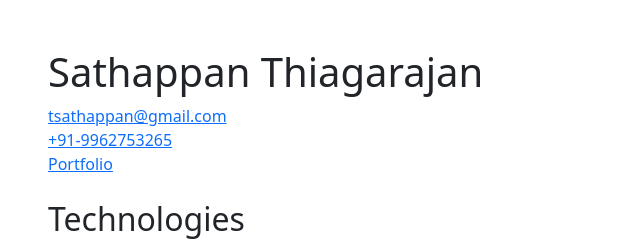
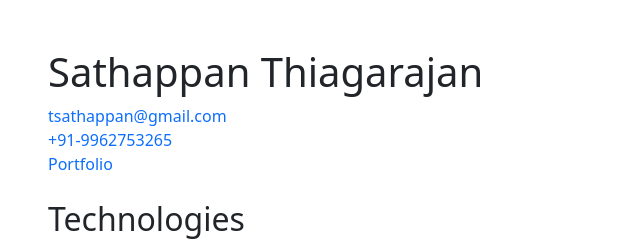
Before and after one commit to mattyonice/resres, a plain HTML site: page index.html in a window 1280 px wide. Shown: the top 241 px of the page, 0-640 px from the left. Drawn offline with nearby package versions, Linux system fonts and the light colour scheme.

Commit message:
url hover underlinings

```diff
--- a/styles.css
+++ b/styles.css
@@ -11,6 +11,16 @@
     color: white;
 }
 
+
+a {
+    text-decoration: none;
+}
+
+a:hover {
+    /* color: lightblue; */
+    text-decoration: underline;
+}
+
 .flip {
     display: inline-block;
     transform: scaleX(-1);
```
